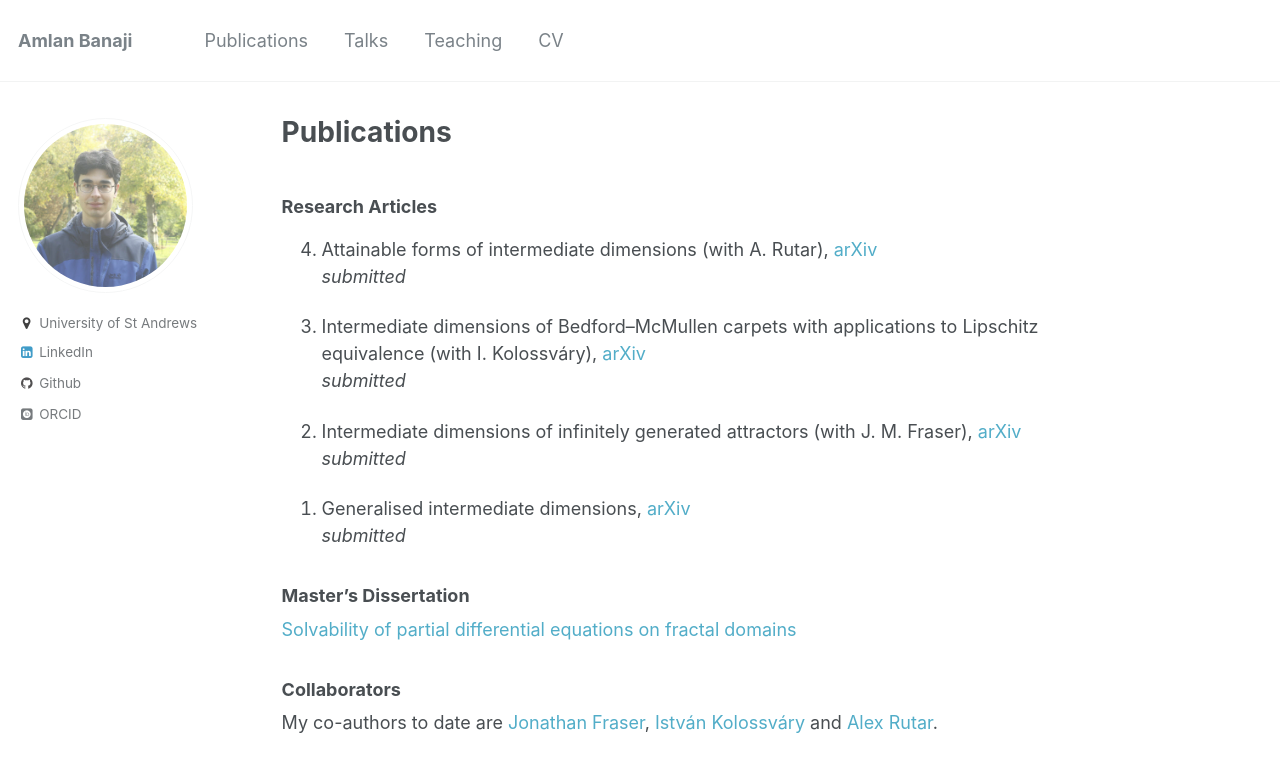
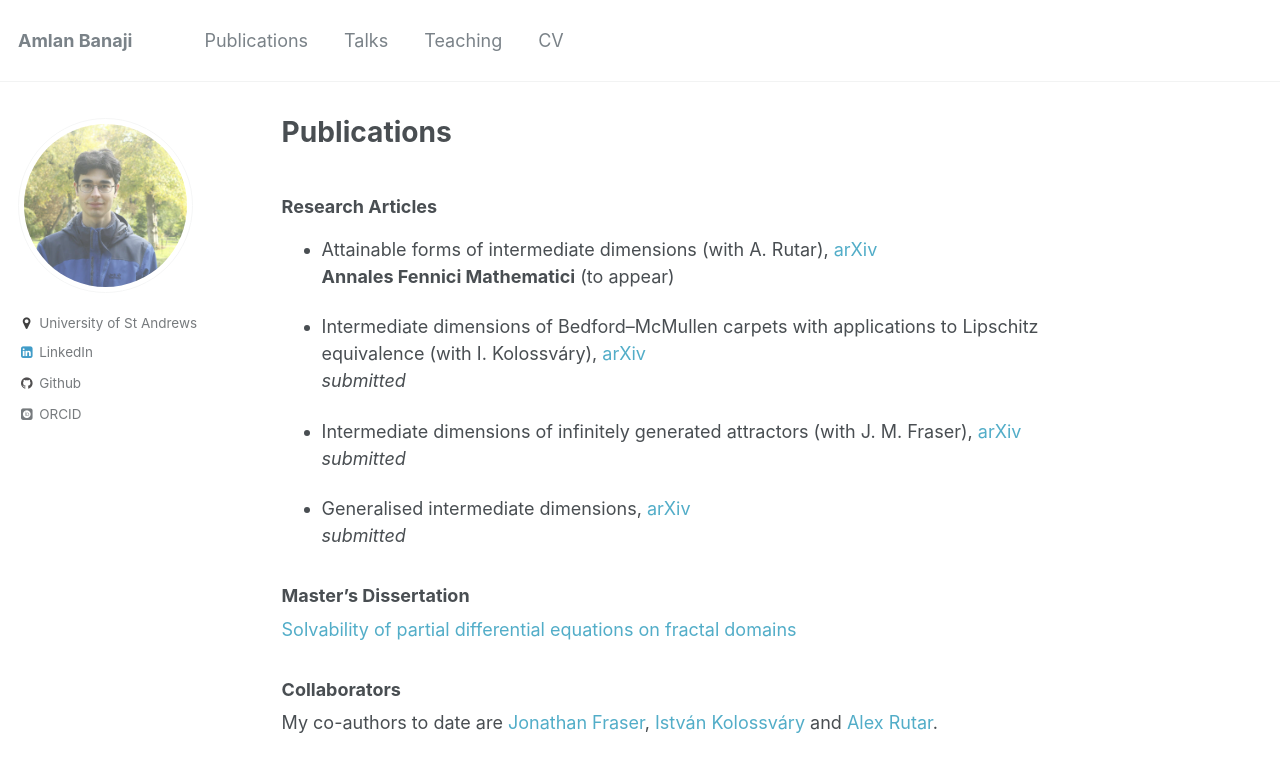
Before and after one commit to amlan-banaji/amlan-banaji.github.io, a Jekyll site: the page built from _pages/publications.md, in a window 1280 px wide. Shown: the top 772 px of the page. Built offline with Jekyll 4.4.1, drawn with Linux system fonts in a browser that asks for light colours; some web fonts are replaced.

Commit message:
finnish journal

```diff
--- a/_pages/publications.md
+++ b/_pages/publications.md
@@ -6,16 +6,16 @@ author_profile: true
 
 ### Research Articles
 
-4. Attainable forms of intermediate dimensions (with A. Rutar), [arXiv](https://arxiv.org/abs/2111.14678)
+- Attainable forms of intermediate dimensions (with A. Rutar), [arXiv](https://arxiv.org/abs/2111.14678)
+**Annales Fennici Mathematici** (to appear)
+
+- Intermediate dimensions of Bedford–McMullen carpets with applications to Lipschitz equivalence (with I. Kolossváry), [arXiv](https://arxiv.org/abs/2111.05625)
 *submitted*
 
-3. Intermediate dimensions of Bedford–McMullen carpets with applications to Lipschitz equivalence (with I. Kolossváry), [arXiv](https://arxiv.org/abs/2111.05625)
+- Intermediate dimensions of infinitely generated attractors (with J. M. Fraser), [arXiv](https://arxiv.org/abs/2104.15133)
 *submitted*
 
-2. Intermediate dimensions of infinitely generated attractors (with J. M. Fraser), [arXiv](https://arxiv.org/abs/2104.15133)
-*submitted*
-
-1. Generalised intermediate dimensions, [arXiv](https://arxiv.org/abs/2011.08613)
+- Generalised intermediate dimensions, [arXiv](https://arxiv.org/abs/2011.08613)
 *submitted*
 {: reversed="reversed"}
 ### Master's Dissertation
```
